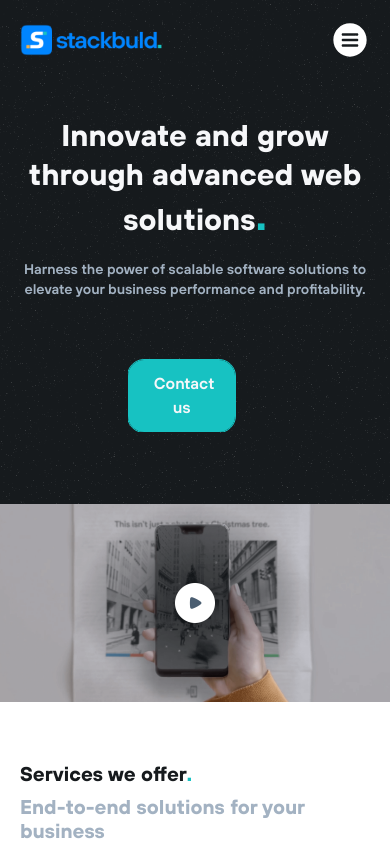
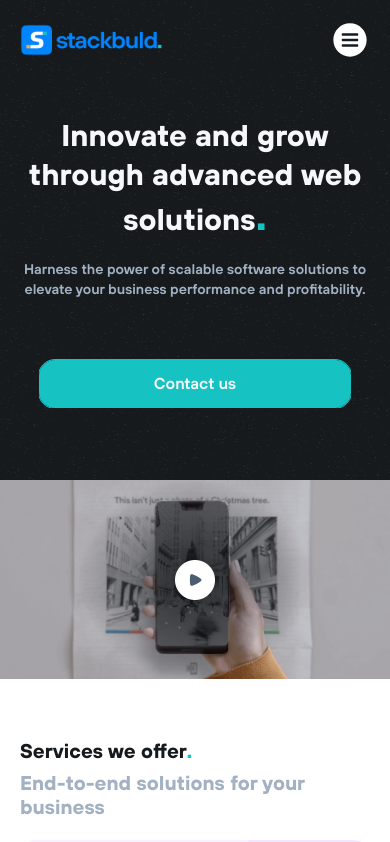
Before and after one commit to pdev6373/stackbuld, a Next.js app: page / in a window 390 px wide. Shown: the top 842 px of the page. Built offline with nearby package versions, Linux system fonts and the light colour scheme.

Commit message:
initial commit

```diff
--- a/components/hero/Hero.module.css
+++ b/components/hero/Hero.module.css
@@ -197,6 +197,6 @@
 
 @media (max-width: 400px) {
   .heroButton {
-    width: 80%;
+    width: 80vw;
   }
 }
```
